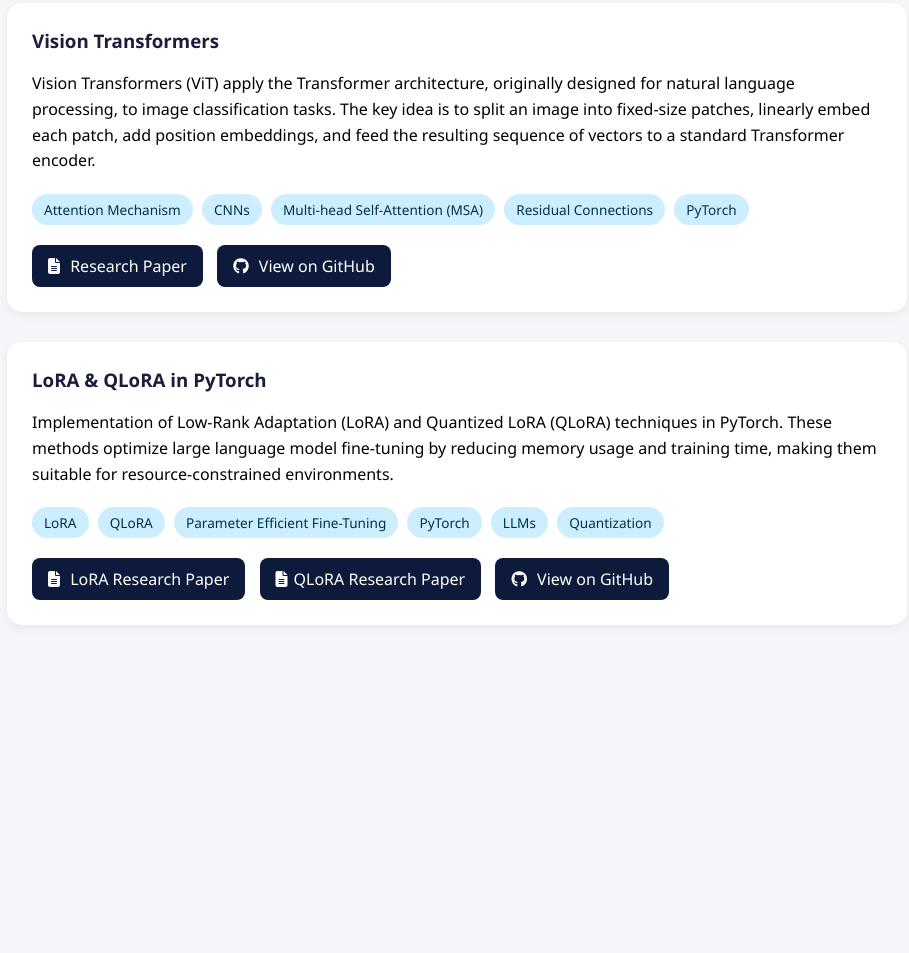
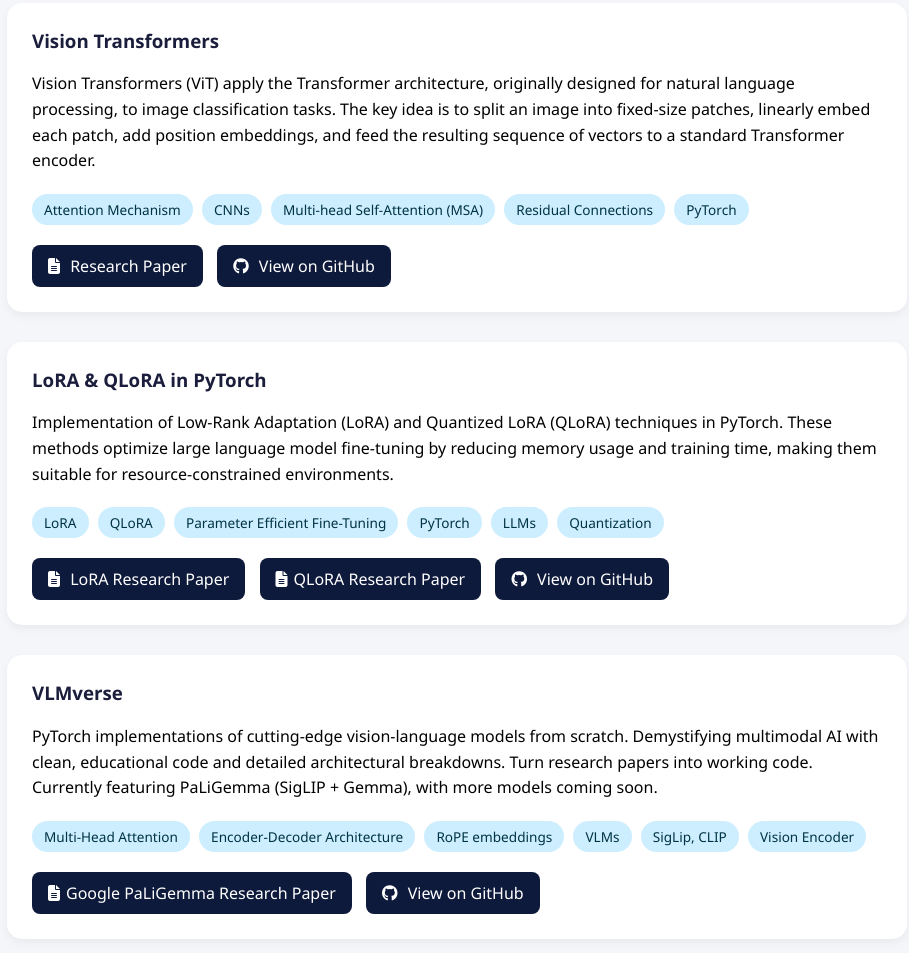
Before and after one commit to HarshTomar1234/HarshTomar1234.github.io, a plain HTML site: page research-page.html in a window 1280 px wide. Shown: the part 353-1306 px from the top of the page, without its empty margins (183-1092 px from the left). Before the commit the page ends 1018 px from the top, so only its background shows below. Drawn offline with Linux system fonts and the light colour scheme.

Commit message:
Update research-page.html

```diff
--- a/research-page.html
+++ b/research-page.html
@@ -164,6 +164,24 @@
       <a class="btn" href="https://arxiv.org/abs/2305.14314" target="_blank"><i class="fas fa-file-alt"></i>QLoRA Research Paper</a>
       <a class="btn" href="https://github.com/HarshTomar1234/PyTorch-LoRA-QLoRA" target="_blank"><i class="fab fa-github"></i> View on GitHub</a>
    </div>
+
+    <!-- Project 3: VLMs -->
+    <div class="card">
+      <h3>VLMverse</h3>
+      <p>
+       PyTorch implementations of cutting-edge vision-language models from scratch. Demystifying multimodal AI with clean, educational code and detailed architectural breakdowns. Turn research papers into working code. Currently featuring PaLiGemma (SigLIP + Gemma), with more models coming soon.
+      </p>
+      <div class="tags">
+        <span class="tag">Multi-Head Attention</span>
+        <span class="tag">Encoder-Decoder Architecture</span>
+        <span class="tag">RoPE embeddings</span>
+        <span class="tag">VLMs</span>
+        <span class="tag">SigLip, CLIP</span>
+        <span class="tag">Vision Encoder</span>
+      </div>
+      <a class="btn" href="https://arxiv.org/abs/2407.07726" target="_blank"><i class="fas fa-file-alt"></i>Google PaLiGemma Research Paper</a>
+      <a class="btn" href="https://github.com/HarshTomar1234/VLMverse" target="_blank"><i class="fab fa-github"></i> View on GitHub</a>
+    </div>
 </div>
 
 </body>
```
